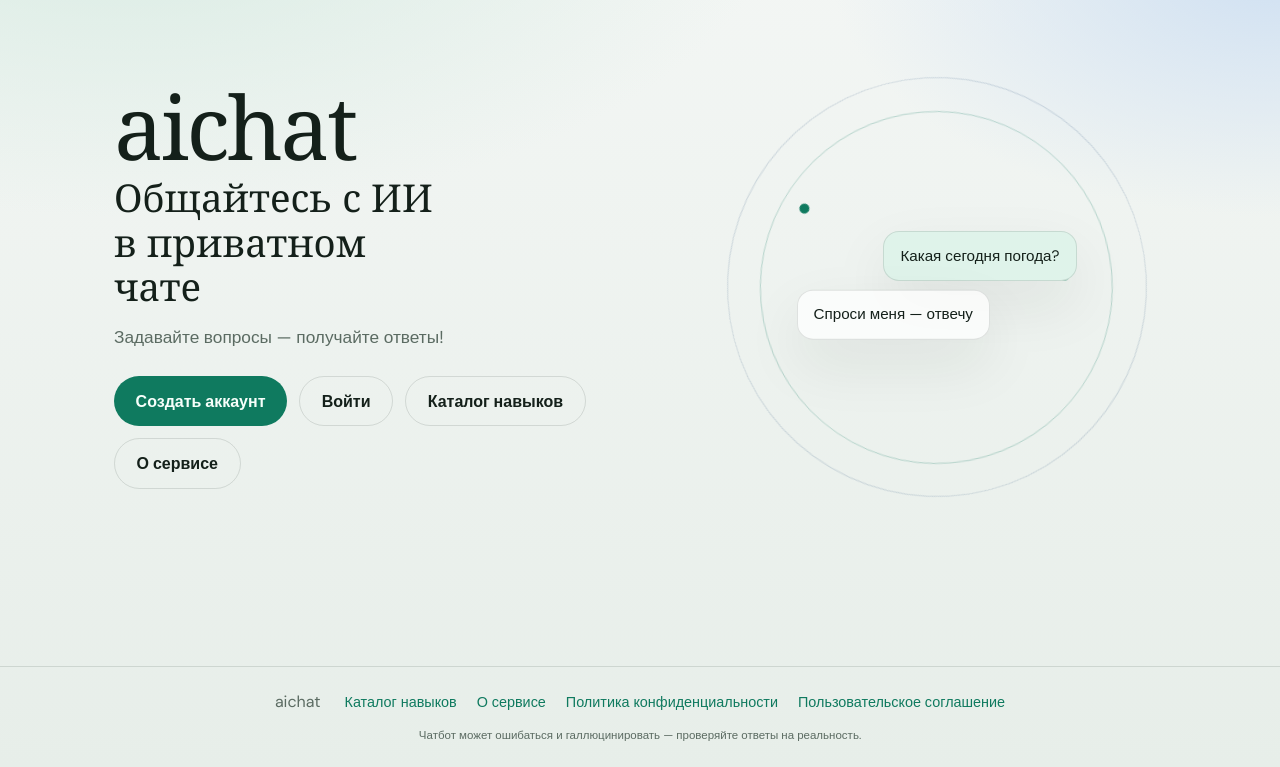
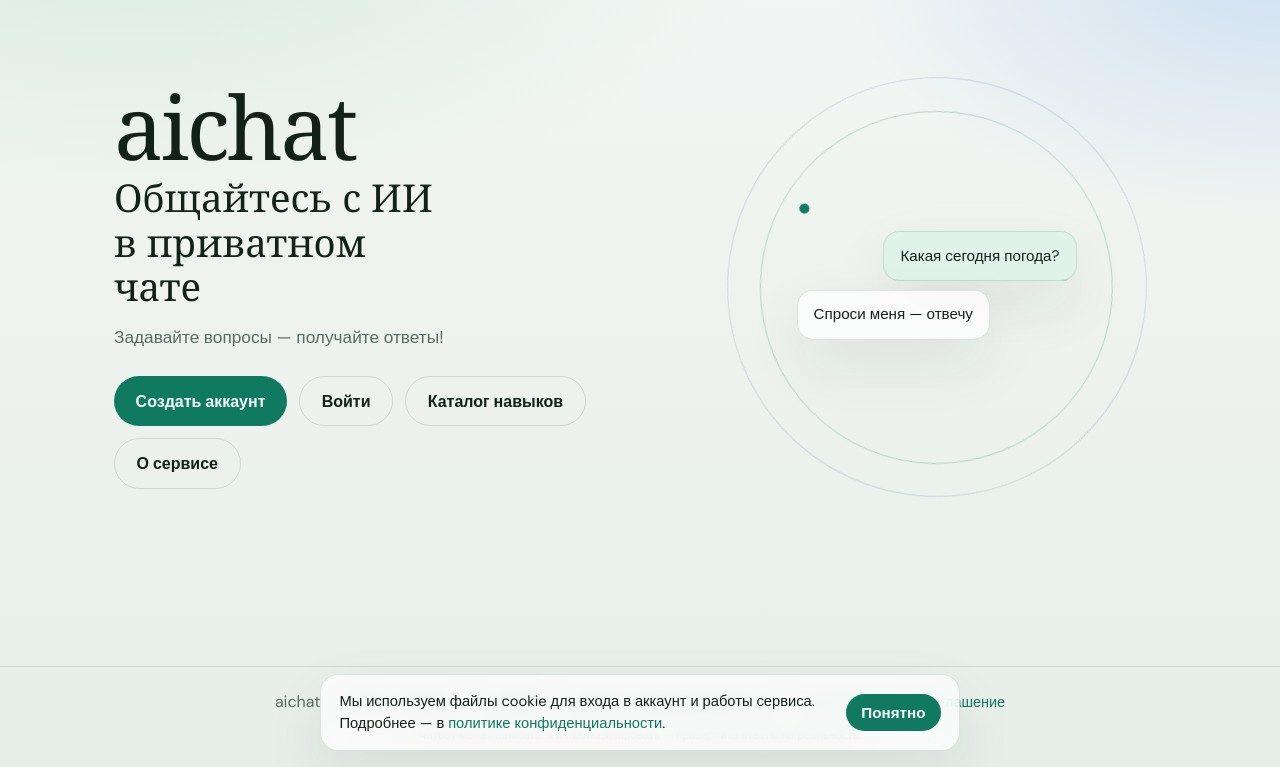
Before and after one commit to ladyka/aichat, a FastAPI app: page / in a window 1280 px wide. Shown: the part 33-800 px from the top of the page. Run offline with FastAPI, Linux system fonts and the light colour scheme; parts of the project's set-up code (start-up, migrations or seed data) failed here and were passed over; some web fonts are replaced.

Commit message:
Уведомление о cookie на всех страницах сайта.
Пользователь видит, что сервис использует cookie для сессии, со ссылкой на политику конфиденциальности.

```diff
--- a/static/css/style.css
+++ b/static/css/style.css
@@ -389,6 +389,45 @@ textarea { resize: vertical; min-height: 64px; }
   margin-top: 2rem;
 }
 .page-chat .site-footer { display: none; }
+
+.cookie-consent {
+  position: fixed;
+  z-index: 1000;
+  left: 1rem;
+  right: 1rem;
+  bottom: 1rem;
+  bottom: max(1rem, env(safe-area-inset-bottom));
+  display: flex;
+  flex-wrap: wrap;
+  align-items: center;
+  justify-content: space-between;
+  gap: 0.85rem 1.25rem;
+  max-width: 40rem;
+  margin: 0 auto;
+  padding: 1rem 1.15rem;
+  background: var(--panel);
+  border: 1px solid var(--line);
+  border-radius: var(--radius);
+  box-shadow: var(--shadow);
+  backdrop-filter: blur(12px);
+  -webkit-backdrop-filter: blur(12px);
+  animation: cookie-consent-in 280ms ease;
+}
+.cookie-consent[hidden] { display: none; }
+.cookie-consent-text {
+  margin: 0;
+  flex: 1 1 14rem;
+  font-size: 0.92rem;
+  line-height: 1.45;
+  color: var(--ink);
+}
+.cookie-consent-accept {
+  flex: 0 0 auto;
+}
+@keyframes cookie-consent-in {
+  from { opacity: 0; transform: translateY(12px); }
+  to { opacity: 1; transform: translateY(0); }
+}
 .footer-nav {
   display: flex;
   flex-wrap: wrap;
--- a/templates/base.html
+++ b/templates/base.html
@@ -39,6 +39,27 @@
     </nav>
     <p class="footer-disclaimer">Чатбот может ошибаться и галлюцинировать — проверяйте ответы на реальность.</p>
   </footer>
+  <div id="cookie-consent" class="cookie-consent" role="dialog" aria-live="polite" aria-label="Уведомление о файлах cookie" hidden>
+    <p class="cookie-consent-text">
+      Мы используем файлы cookie для входа в аккаунт и работы сервиса.
+      Подробнее — в <a href="/privacy">политике конфиденциальности</a>.
+    </p>
+    <button type="button" class="btn btn-small cookie-consent-accept" id="cookie-consent-accept">Понятно</button>
+  </div>
+  <script>
+    (function () {
+      var key = "aichat_cookie_consent";
+      if (window.localStorage.getItem(key) === "1") return;
+      var banner = document.getElementById("cookie-consent");
+      var accept = document.getElementById("cookie-consent-accept");
+      if (!banner || !accept) return;
+      banner.hidden = false;
+      accept.addEventListener("click", function () {
+        window.localStorage.setItem(key, "1");
+        banner.hidden = true;
+      });
+    })();
+  </script>
   {% block scripts %}{% endblock %}
 </body>
 </html>
```
Also changed, not shown: tests/test_pages.py (+3 -0 lines).
